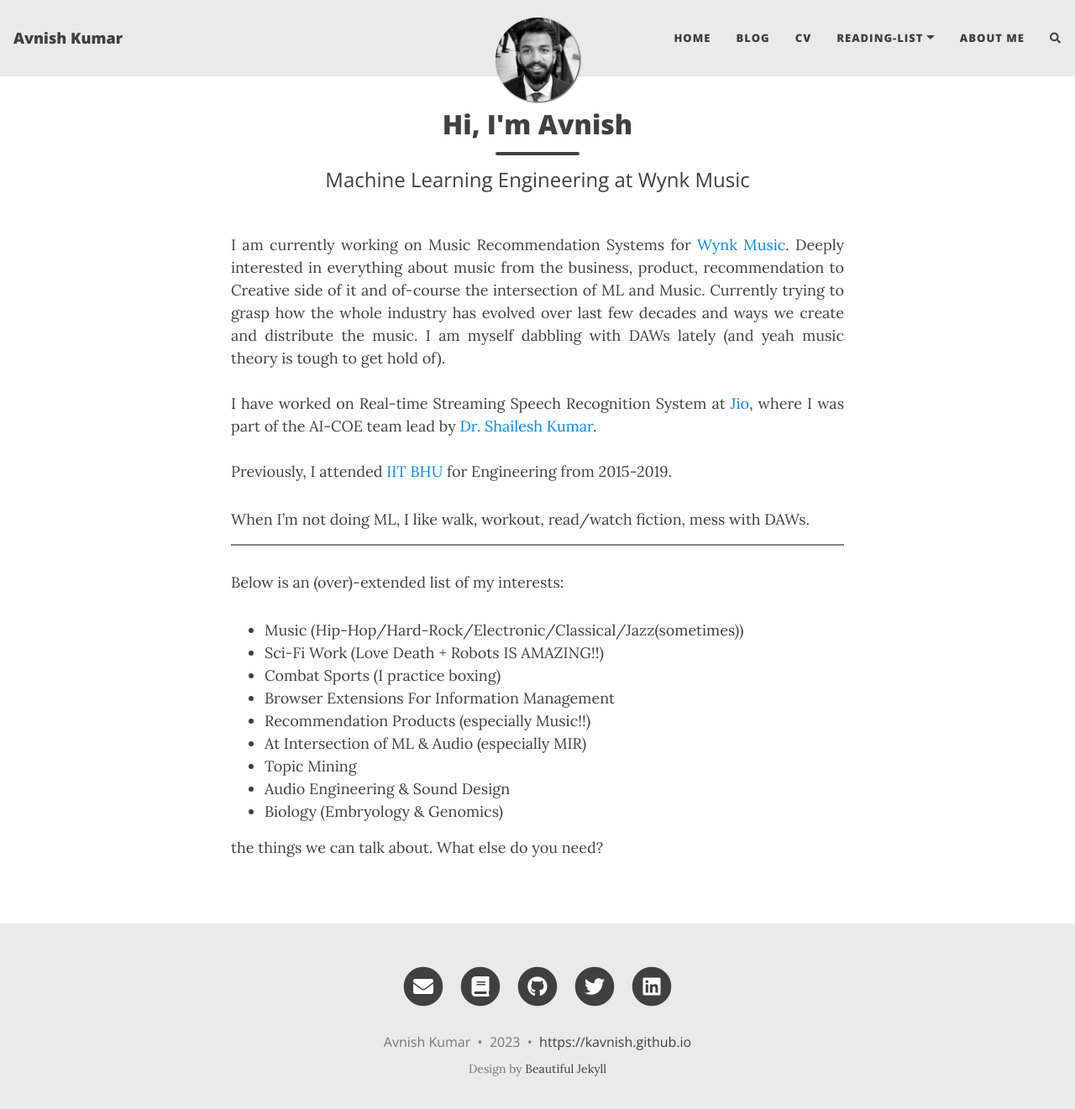
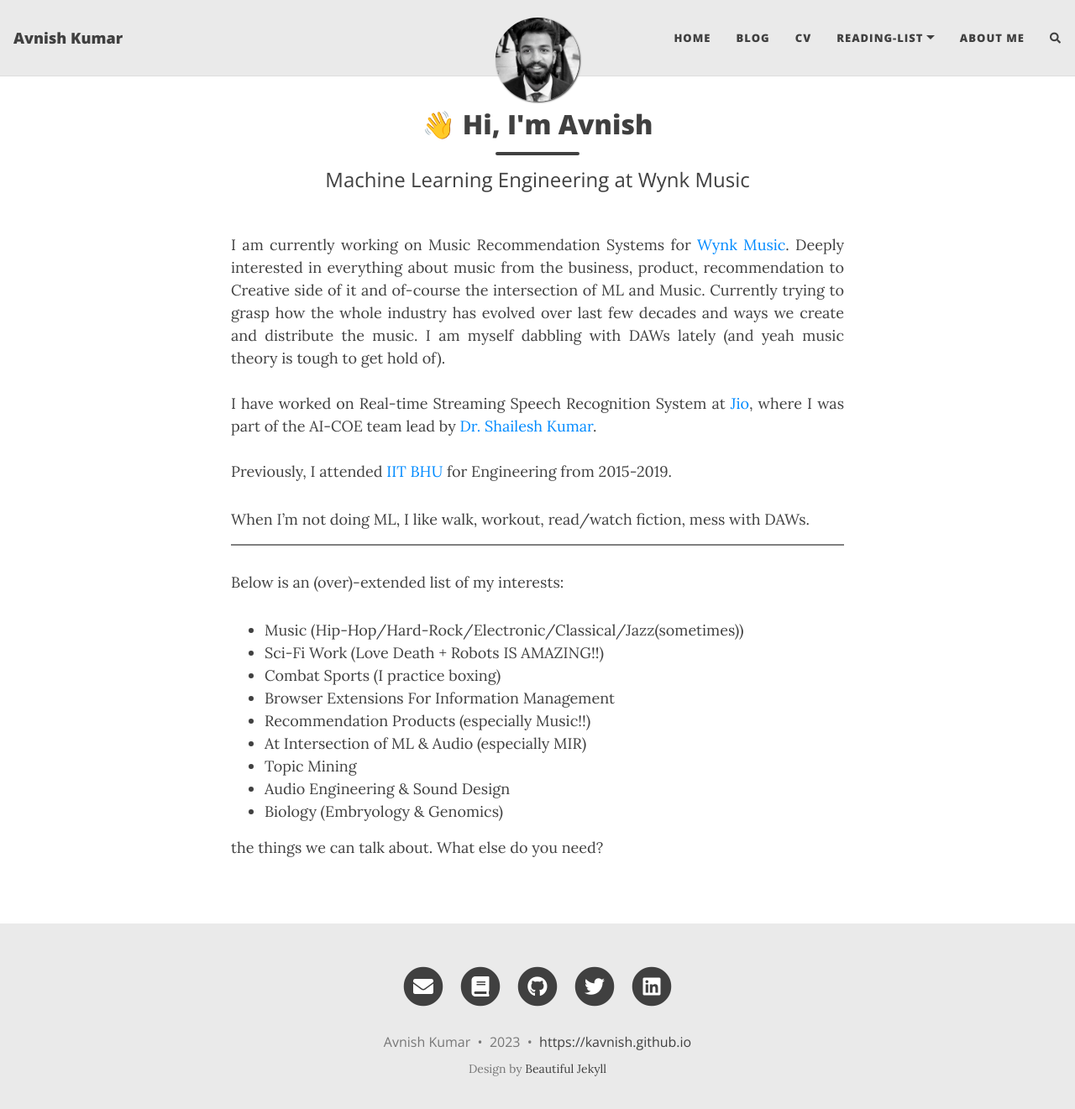
Before and after one commit to kavnish/kavnish.github.io, a Jekyll site: the page built from index.html, in a window 1280 px wide and 1334 px high. Shown: the top 1321 px of the window at 84% size. Built offline with Jekyll 4.4.1, drawn with Linux system fonts in a browser that asks for light colours; nearby versions of some CDN libraries; the list of posts is cut into pages by our own code; comment, search, counter and statistics services are not loaded.

Commit message:
updated intro page

```diff
--- a/index.html
+++ b/index.html
@@ -1,6 +1,6 @@
 ---
 layout: page
-title: Hi, I'm Avnish
+title: 👋 Hi, I'm Avnish
 subtitle: Machine Learning Engineering at Wynk Music
 use-site-title: true
 ---
```
